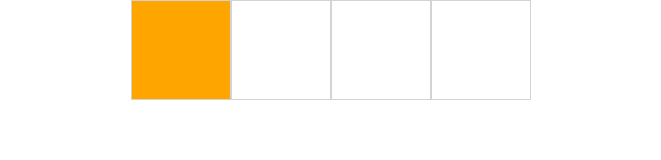
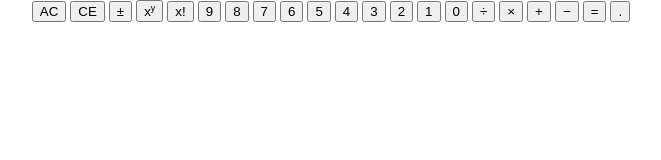
Before and after one commit to jthuynh/calculator, a plain HTML site: page index.html in a window 1280 px wide. Shown: the whole page, without its empty margins (309-970 px from the left). Drawn offline with Linux system fonts and the light colour scheme.

Commit message:
changed html to have buttons instead of divs

```diff
--- a/css/stylesheet.css
+++ b/css/stylesheet.css
@@ -4,6 +4,8 @@
     justify-content: center;
     height: vh;
 }
+sup {font-size:xx-small; vertical-align:super;}
+
 .container {
     display: grid;
     grid-template-columns: repeat(4, 1fr);
@@ -19,16 +21,25 @@
 
 .display-area {
     background-color: orange;
+    grid-area: 1 / 1 / 2 / 5;
 }
 
-.clear-section {
+.clear-divs {
     background-color: green;
+    grid-area: 2 / 1 / 2 / 4;
 }
 
-.operations-section {
+.operations-divs {
     background-color: purple;
+    grid-area: 2 / 4 / 7 / 5;
 }
 
-.numbers-section {
+.numbers-divs {
     background-color: lightblue;
+    grid-area: 3 / 1 / 7 / 4;
 }
+
+.numbers-divs > .zero {
+    background-color: pink;
+    grid-area: 7 / 1 / 7 / 4;
+}
--- a/index.html
+++ b/index.html
@@ -11,11 +11,29 @@
 
     <body>
         <div class="wrapper">
-            <div class="container">
-                <div class="display-area"></div>
-                <div class="clear-divs"></div>
-                <div class="operations-divs"></div>
-                <div class="numbers-divs"></div>
+            <div class="display"></div>
+            <div class="calculator-key">
+                <button type="button" class="operator" id="AC">AC</button>
+                <button type="button" class="delete" id="delete">CE</button>
+                <button type="button" class="operator" id="sign">&plusmn;</button>
+                <button type="button" class="operator" id="exponent">x<sup>y</sup></button>
+                <button type="button" class="operator" id="factorial">x!</button>
+                <button type="button" class="digit" id="9">9</button>
+                <button type="button" class="digit" id="8">8</button>
+                <button type="button" class="digit" id="7">7</button>
+                <button type="button" class="digit" id="6">6</button>
+                <button type="button" class="digit" id="5">5</button>
+                <button type="button" class="digit" id="4">4</button>
+                <button type="button" class="digit" id="3">3</button>
+                <button type="button" class="digit" id="2">2</button>
+                <button type="button" class="digit" id="1">1</button>
+                <button type="button" class="digit" id="0">0</button>
+                <button type="button" class="operator" id="divide">&divide;</button>
+                <button type="button" class="operator" id="times">&times;</button>
+                <button type="button" class="operator" id="plus">&plus;</button>
+                <button type="button" class="operator" id="minus">&minus;</button>
+                <button type="button" class="operator" id="equal">&equals;</button>
+                <button type="button" class="operator" id="decimal">.</button>
             </div>
         </div>
         <script src="script.js"></script>
--- a/script.js
+++ b/script.js
@@ -17,9 +17,12 @@ function operate (operator, first, second) {
 
 function setupDivs () {
     const display = document.querySelector('.display-area');
-    const clear = document.querySelector('.clear-section');
-    const operations = document.querySelector('.operations-section');
-    const numbers = document.querySelector('.numbers-section');
+    const clear = document.querySelector('.clear-divs');
+    const operations = document.querySelector('.operations-divs');
+    const numbers = document.querySelector('.numbers-divs');
+    // TODO: Set up the calculator grids
+    // using the grid lines
+
 }
 
 setupDivs();
```
